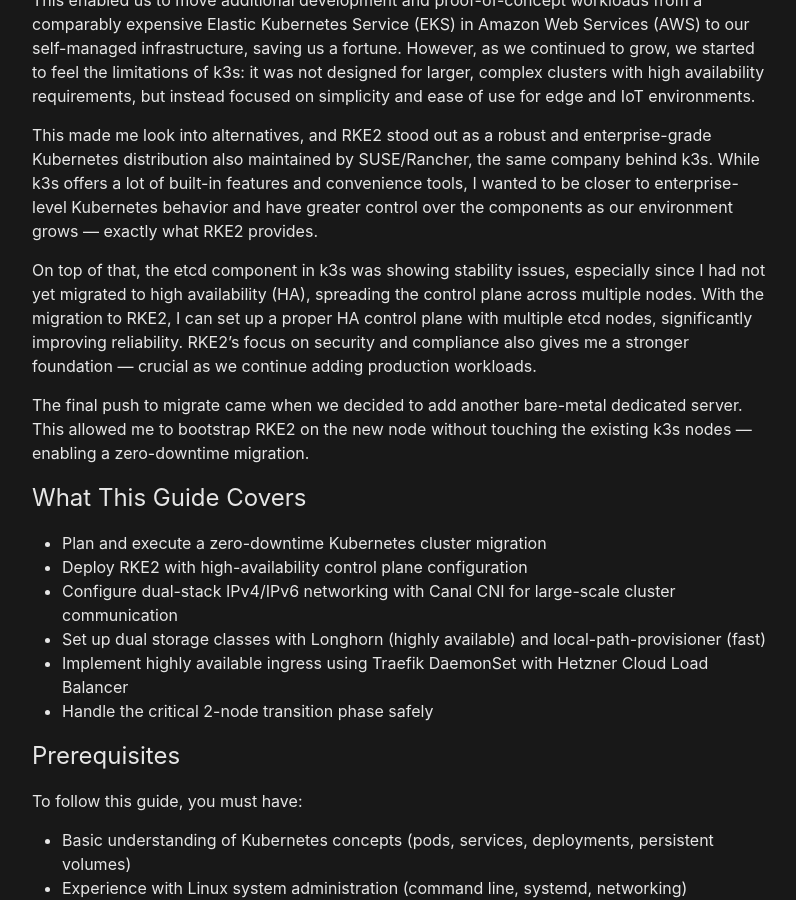
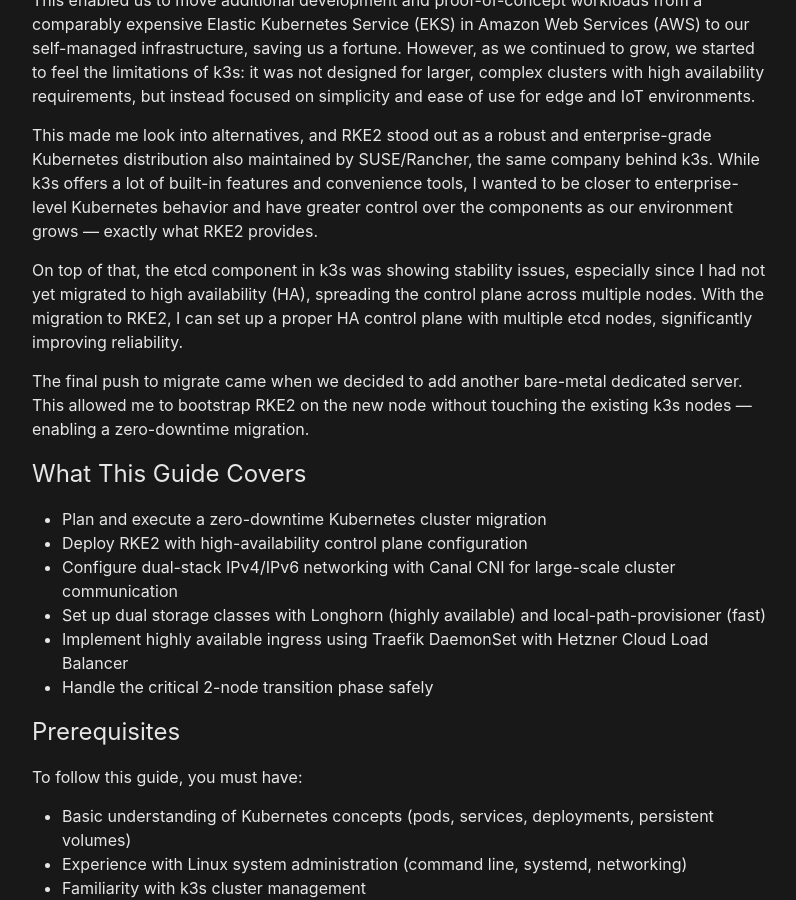
Before and after one commit to philprime/philprime.dev, a Jekyll site: the page built from guides/migrating-k3s-to-rke2/index.md, in a window 1280 px wide and 900 px high, scrolled down 1005 px. Shown: the whole window, without its empty margins (238-1034 px from the left). Built offline with Jekyll 4.4.1, drawn with Linux system fonts in a browser that asks for light colours; nearby versions of some CDN libraries.

Commit message:
Apply suggestion from @philprime

```diff
--- a/guides/migrating-k3s-to-rke2/index.md
+++ b/guides/migrating-k3s-to-rke2/index.md
@@ -48,7 +48,6 @@
 
 On top of that, the etcd component in k3s was showing stability issues, especially since I had not yet migrated to high availability (HA), spreading the control plane across multiple nodes.
 With the migration to RKE2, I can set up a proper HA control plane with multiple etcd nodes, significantly improving reliability.
-RKE2's focus on security and compliance also gives me a stronger foundation — crucial as we continue adding production workloads.
 
 The final push to migrate came when we decided to add another bare-metal dedicated server.
 This allowed me to bootstrap RKE2 on the new node without touching the existing k3s nodes — enabling a zero-downtime migration.
```
